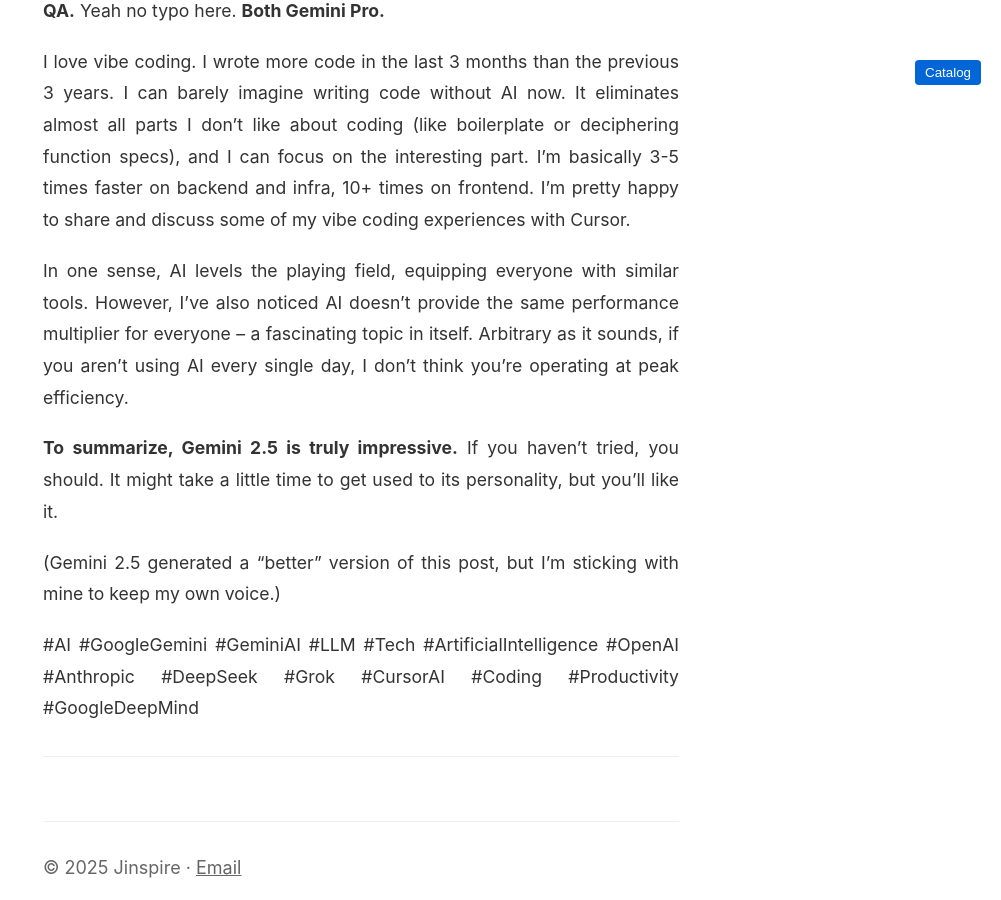
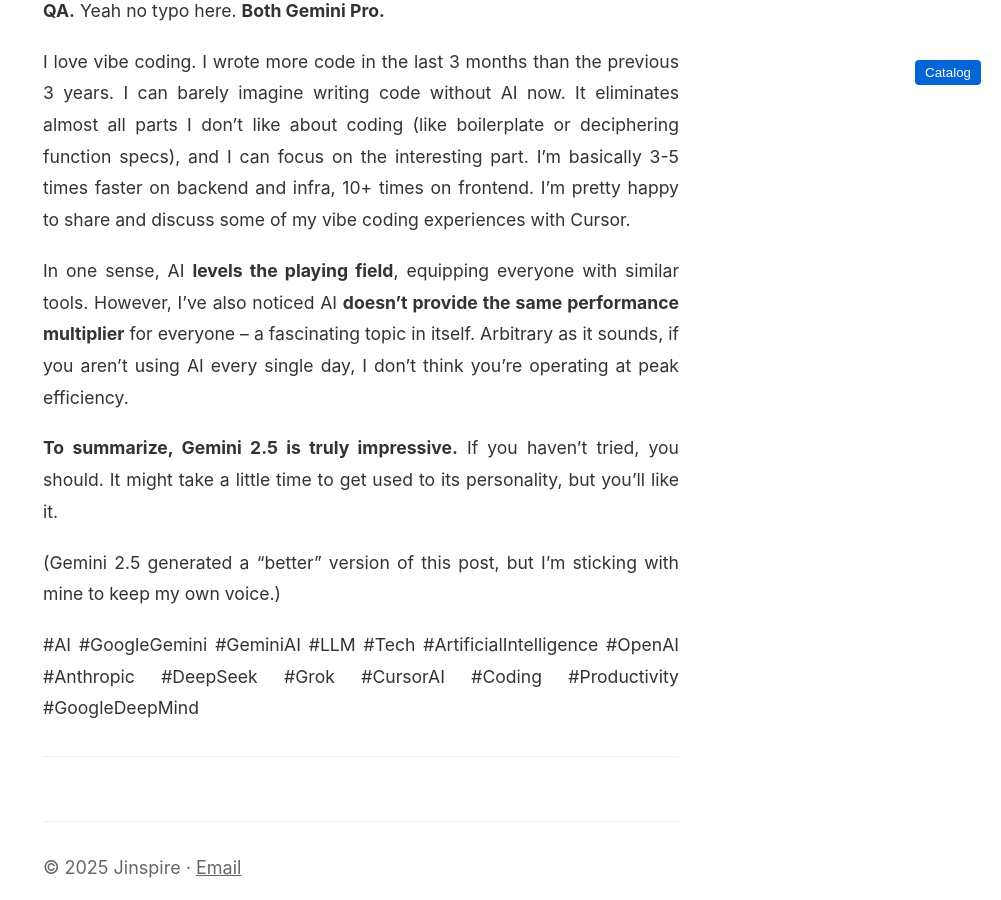
Before and after one commit to wjhhking/jinspire.dev, a Jekyll site: the page built from _posts/2025-04-09-gemini2.5.md, in a window 1280 px wide and 900 px high, scrolled down 2179 px. Shown: the whole window, without its empty margins (279-1280 px from the left). Built offline with Jekyll 4.4.1, drawn with Linux system fonts in a browser that asks for light colours.

```diff
--- a/_posts/2025-04-09-gemini2.5.md
+++ b/_posts/2025-04-09-gemini2.5.md
@@ -29,7 +29,7 @@ I used to use Claude Sonnet in Cursor, with an opening tab for ChatGPT for QA. *
 
 I love vibe coding. I wrote more code in the last 3 months than the previous 3 years. I can barely imagine writing code without AI now. It eliminates almost all parts I don’t like about coding (like boilerplate or deciphering function specs), and I can focus on the interesting part. I’m basically 3-5 times faster on backend and infra, 10+ times on frontend. I’m pretty happy to share and discuss some of my vibe coding experiences with Cursor.
 
-In one sense, AI levels the playing field, equipping everyone with similar tools. However, I've also noticed AI doesn't provide the same performance multiplier for everyone – a fascinating topic in itself. Arbitrary as it sounds, if you aren't using AI every single day, I don't think you're operating at peak efficiency.
+In one sense, AI **levels the playing field**, equipping everyone with similar tools. However, I've also noticed AI **doesn't provide the same performance multiplier** for everyone – a fascinating topic in itself. Arbitrary as it sounds, if you aren't using AI every single day, I don't think you're operating at peak efficiency.
 
 **To summarize, Gemini 2.5 is truly impressive.** If you haven’t tried, you should. It might take a little time to get used to its personality, but you'll like it.
 
```
